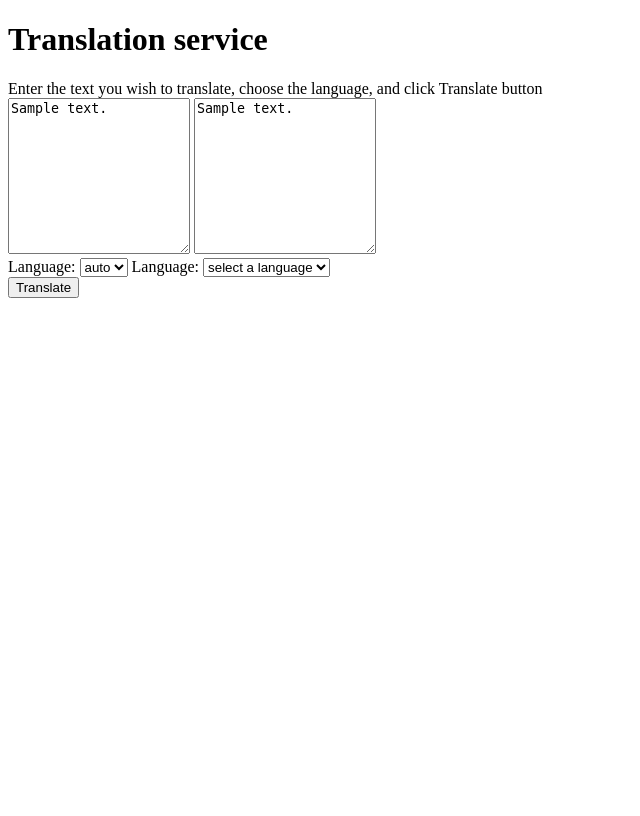
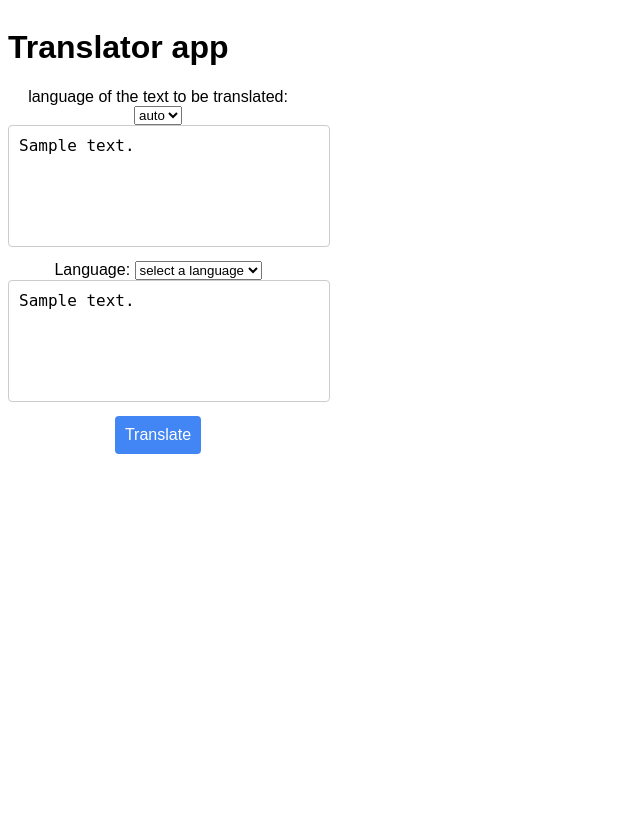
Before and after one commit to bruno-coulet/lingua-franca, a Flask app: template app/templates/index.html in a window 1280 px wide. Shown: the whole page, without its empty margins (0-640 px from the left). Before the commit the page ends 298 px from the top, so only its background shows below. Run offline with Flask 3, Linux system fonts and the light colour scheme; the template is opened without the code that fills it: most values are stand-ins (such as "Sample title", 1, 10 or a date in 2020).

Commit message:
[ADD] finish translator and colr translator button in blue

```diff
--- /dev/null
+++ b/app/static/css/style.css
@@ -0,0 +1,47 @@
+body {
+    font-family: Arial, sans-serif;
+    display: flex;
+    align-items: start;
+    height: 100vh;
+    background-color: #ffffff;
+}
+
+.container {
+    text-align: center;
+}
+
+.container h1 {
+    text-align: start;
+}
+
+.translator {
+    display: flex;
+    flex-direction: column;
+    width: 300px;
+    margin: 0 auto;
+}
+
+textarea {
+    width: 100%;
+    height: 100px;
+    margin-bottom: 10px;
+    padding: 10px;
+    font-size: 16px;
+    border: 1px solid #ccc;
+    border-radius: 4px;
+    resize: none;
+}
+
+button {
+    padding: 10px;
+    font-size: 16px;
+    background-color: #4285F4;
+    color: white;
+    border: none;
+    border-radius: 4px;
+    cursor: pointer;
+}
+
+button:hover {
+    background-color: #357ae8;
+}
--- a/app/templates/index.html
+++ b/app/templates/index.html
@@ -7,26 +7,22 @@
     <meta name="viewport" content="width=device-width, initial-scale=1.0">
     <title>Translator app</title>
     <script src="language"></script>
+    <link rel="stylesheet" href="{{ url_for('static', filename='css/style.css') }}">
 </head>
 
 <body>
     <div class="container">
-        <h1>Translation service</h1>
-        <div>Enter the text you wish to translate, choose the language, and click Translate button</div>
-        <div>
+        <h1>Translator app</h1>
+        <div class="translator">
             <form method="POST">
-                <div class="form-group">
-                    <textarea name="text1" cols="20" rows="10" class="from" id="input_text">{{text_to_translate}}</textarea>
-                    <textarea name="text2" cols="20" rows="10" class="to">{{text_translated}}</textarea>
-                </div>
-                <div class="form-group">
-                    <label for="language">Language:</label>
+                <label for="language">language of the text to be translated:</label>
                 <select name="language1" class="form-control" id="language1">
                     <option value="auto">auto</option>
                     {% for code,language in data %}
                     <option value="{{code}}" {% if lang1 == code %}selected{% endif %}>{{ language }}</option>
                     {% endfor %}
                 </select>
+                <textarea name="text1" id="sourceText" placeholder="Enter text to translate">{{text_to_translate}}</textarea>
                     <label for="language">Language:</label>
                     <select name="language2" class="form-control" id="language2">
                         <option value="">select a language</option>
@@ -34,13 +30,14 @@
                         <option value="{{code}}"{% if lang2 == code %}selected{% endif %}>{{ language }}</option>
                         {% endfor %}
                     </select>
-                </div>
+                    <textarea name="text2" id="targetText" placeholder="Translation will appear here" readonly>{{text_translated}}</textarea>
                 <div>
-                    <button type="submit" class="btn-success">Translate</button>
+                    <button type="submit" class="btn-success" id="translateButton">Translate</button>
                 </div>
             </form>
         </div>
     </div>
+    <script src="{{ url_for('static', filename='js/script.js') }}"></script>
 </body>
 
 </html>
```
Lines whose indentation alone changed are shown as unchanged.
